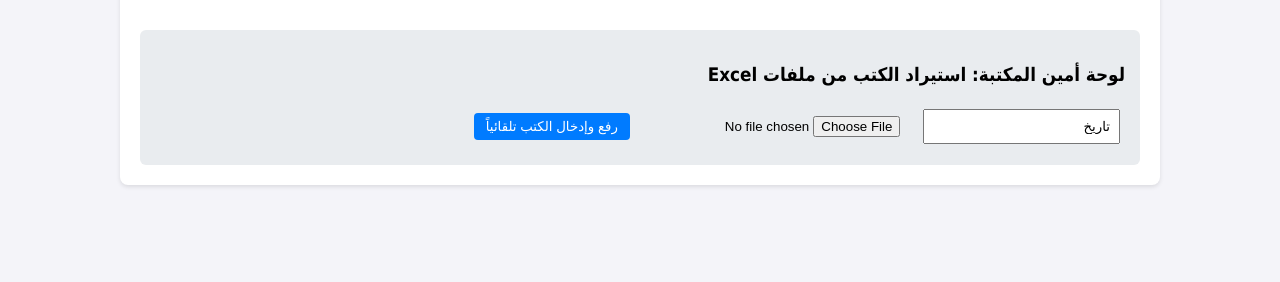
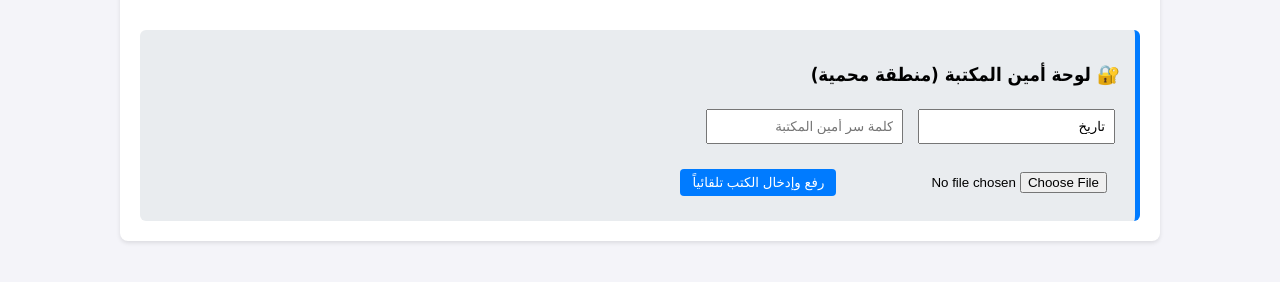
Before and after one commit to fourssan-design/libmca, a FastAPI app: page / in a window 1280 px wide. Shown: the part 224-506 px from the top of the page. Run offline with FastAPI, Linux system fonts and the light colour scheme.

Commit message:
Enhance admin section with password protection
Updated admin section to include password input for file upload and improved search result message.

```diff
--- a/templates/index.html
+++ b/templates/index.html
@@ -16,8 +16,8 @@
         th { background-color: #007bff; color: white; }
         button { background-color: #28a745; color: white; border: none; padding: 6px 12px; cursor: pointer; border-radius: 4px; }
         button:hover { background-color: #218838; }
-        .admin-section { margin-top: 30px; padding: 15px; background: #e9ecef; border-radius: 6px; }
-        .admin-section input { padding: 8px; margin: 5px; }
+        .admin-section { margin-top: 30px; padding: 15px; background: #e9ecef; border-radius: 6px; border-right: 5px solid #007bff; }
+        .admin-section input { padding: 8px; margin: 5px; box-sizing: border-box; }
         .modal { display: none; position: fixed; top: 0; left: 0; width: 100%; height: 100%; background: rgba(0,0,0,0.5); justify-content: center; align-items: center; }
         .modal-content { background: white; padding: 20px; border-radius: 8px; width: 300px; }
         .modal-content input { width: 100%; padding: 8px; margin: 10px 0; box-sizing: border-box; }
@@ -29,7 +29,7 @@
 <div class="container">
     <h1>مكتبة دار الثقافة بأدرار - تصفح وحجز الكتب</h1>
 
-    <!-- شريط البحث السريع والآمن (بدون تهنيج) -->
+    <!-- شريط البحث الآمن -->
     <div class="search-container">
         <input type="text" id="searchInput" class="search-box" placeholder="ابحث برقم الفهرس، العنوان، أو المؤلف ثم اضغط بحث..." onkeydown="if(event.key === 'Enter') searchBooks()">
         <button class="search-btn" onclick="searchBooks()">بحث</button>
@@ -60,12 +60,17 @@
         </tbody>
     </table>
 
-    <!-- لوحة أمين المكتبة لرفع ملفات إكسل -->
+    <!-- لوحة أمين المكتبة المحمية بكلمة سر -->
     <div class="admin-section">
-        <h3>لوحة أمين المكتبة: استيراد الكتب من ملفات Excel</h3>
-        <input type="text" id="catName" placeholder="اسم التصنيف (مثال: تاريخ الجزائر)" value="تاريخ">
-        <input type="file" id="excelFile" accept=".xls, .xlsx">
-        <button style="background-color: #007bff;" onclick="uploadExcel()">رفع وإدخال الكتب تلقائياً</button>
+        <h3>🔐 لوحة أمين المكتبة (منطقة محمية)</h3>
+        <div>
+            <input type="text" id="catName" placeholder="اسم التصنيف (مثال: تاريخ الجزائر)" value="تاريخ">
+            <input type="password" id="adminPassword" placeholder="كلمة سر أمين المكتبة">
+        </div>
+        <div style="margin-top: 10px;">
+            <input type="file" id="excelFile" accept=".xls, .xlsx">
+            <button style="background-color: #007bff;" onclick="uploadExcel()">رفع وإدخال الكتب تلقائياً</button>
+        </div>
     </div>
 </div>
 
@@ -112,7 +117,6 @@
                 return;
             }
 
-            // عرض أول 100 نتيجة فقط لمنع تهنيج المتصفح
             let limitedBooks = books.slice(0, 100);
 
             limitedBooks.forEach(book => {
@@ -127,7 +131,7 @@
             });
 
             if(books.length > 100) {
-                tbody.innerHTML += `<tr><td colspan="5" style="color: #666; background: #fff3cd;">تم عرض أول 100 نتيجة من أصل ${books.length} نتيجة مطابقة. يرجى تضييق نطاق البحث لمزيد من الدقة.</td></tr>`;
+                tbody.innerHTML += `<tr><td colspan="5" style="color: #666; background: #fff3cd;">تم عرض أول 100 نتيجة من أصل ${books.length} نتيجة مطابقة.</td></tr>`;
             }
 
         } catch (error) {
@@ -168,6 +172,12 @@
     async function uploadExcel() {
         let fileInput = document.getElementById('excelFile');
         let catName = document.getElementById('catName').value;
+        let password = document.getElementById('adminPassword').value;
+
+        if(!password) {
+            alert('الرجاء إدخال كلمة سر أمين المكتبة للتمكن من الرفع');
+            return;
+        }
 
         if(fileInput.files.length === 0) {
             alert('الرجاء اختيار ملف Excel أولاً');
@@ -177,7 +187,7 @@
         let formData = new FormData();
         formData.append('file', fileInput.files[0]);
 
-        let response = await fetch(`/api/upload-excel?category_name=${encodeURIComponent(catName)}`, {
+        let response = await fetch(`/api/upload-excel?category_name=${encodeURIComponent(catName)}&admin_password=${encodeURIComponent(password)}`, {
             method: 'POST',
             body: formData
         });
@@ -185,8 +195,9 @@
         let result = await response.json();
         if(response.ok && !result.error) {
             alert(result.message);
+            document.getElementById('adminPassword').value = ''; // مسح كلمة السر بعد النجاح
         } else {
-            alert('حدث خطأ أثناء الرفع: ' + (result.error || 'خطأ غير معروف'));
+            alert('حدث خطأ: ' + (result.detail || result.error || 'كلمة السر غير صحيحة'));
         }
     }
 </script>
```
